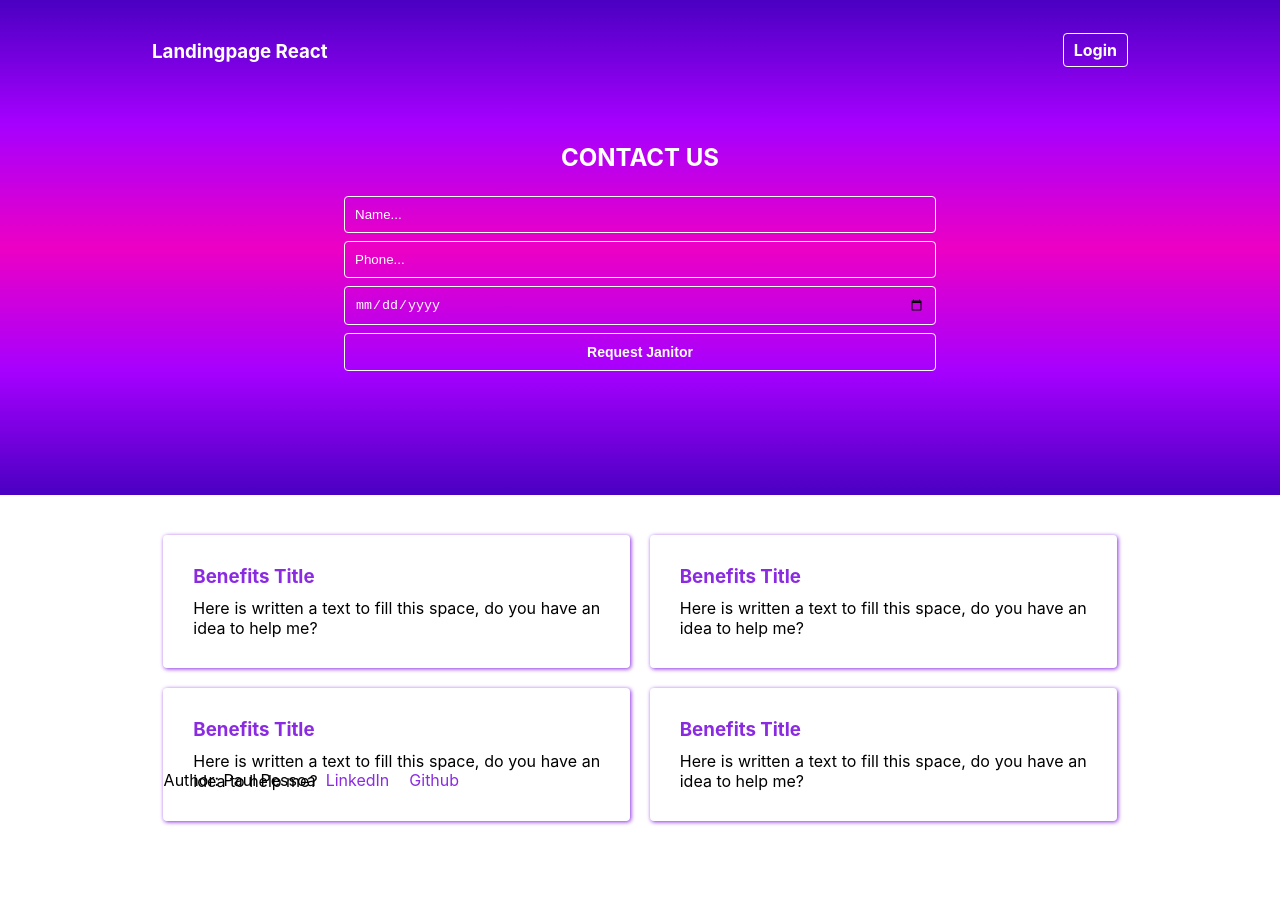
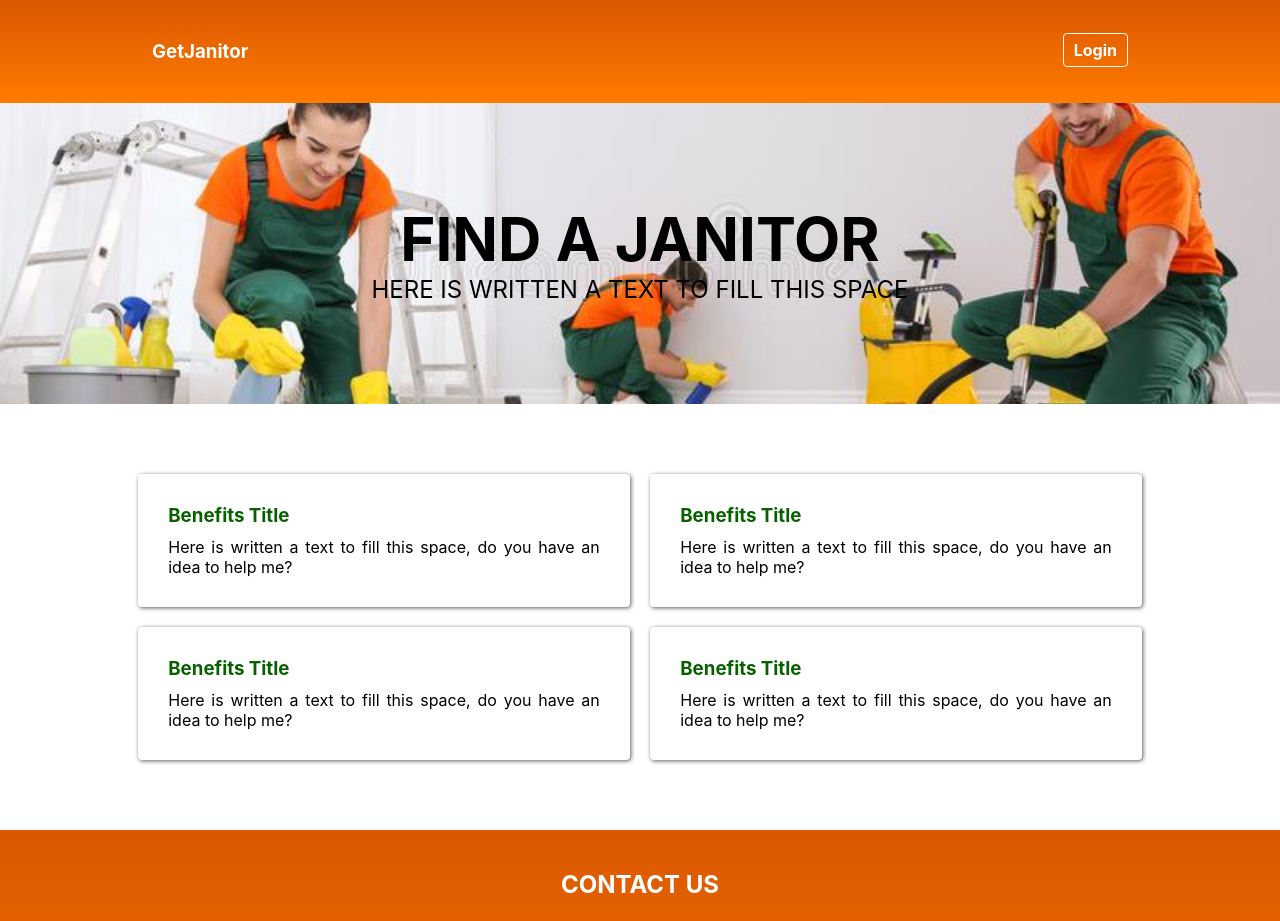
Before and after one commit to paulpessoa/getajanitor, a React (Create React App) app: page / in a window 1280 px wide. Shown: the top 921 px of the page. Before the commit the page ends 831 px from the top, so only its background shows below. Built offline with nearby package versions, Linux system fonts and the light colour scheme.

Commit message:
redefinmindo sessoes

```diff
--- a/public/index.html
+++ b/public/index.html
@@ -24,7 +24,7 @@
       work correctly both with client-side routing and a non-root public URL.
       Learn how to configure a non-root public URL by running `npm run build`.
     -->
-    <title>Landingpage React</title>
+    <title>GetJanitor</title>
   </head>
   <body>
     <noscript>You need to enable JavaScript to run this app.</noscript>
--- a/src/App.css
+++ b/src/App.css
@@ -4,6 +4,7 @@
   box-sizing: border-box;
   padding: 0;
   margin: 0;
+  /*box-shadow: 1px 1px 1px 1px red;*/
 }
 .center {
   max-width: 1024px;
@@ -13,7 +14,7 @@
 .main {
   padding: 40px;
   width: 100%;
-  background-image: linear-gradient(to  bottom,   #4b00c2, #a600ff,  #ed00c4, #a600ff,  #4b00c2);
+  background-image: linear-gradient(to  bottom, #da5700, #ff7b00);
 }
 
 
@@ -39,12 +40,65 @@
 
 .menu a:hover {
   background-color: #fff;
-  color: blueviolet ;
+  color: #da5700 ;
+}
+
+.banner {
+  background-image: url('./janitors.jpg');
+  background-size: cover;
+  background-repeat: no-repeat;
+  background-position: center center;
+}
+
+.banner .center{
+  padding: 100px;
+  text-align: center;
+}
+
+.banner .center h1{
+  font-size: 60px;
+  text-transform: uppercase;
+}
+
+.banner .center p{
+  font-size: 24px;
+  text-transform: uppercase;
+}
+
+.benefits {
+  padding: 60px 0px;
+  display: flex;
+  flex-direction: row;
+  flex-wrap: wrap;
+  justify-content: space-around;
+}
+
+.content-single {
+  border-radius: 4px;
+  max-width: 48%;
+  padding: 30px;
+  margin: 10px 0px;
+  box-shadow: 1px 1px 4px #5c5c5c;
+}
+
+.content-single:hover {
+   box-shadow: 1px 1px 10px #086100;
+   transform: scale(1.01);
+}
+
+.content-single h3{
+  text-align: justify;
+  color: #086100;
+  margin-bottom: 10px;
+}
+
+.content-single p{
+  text-align: justify;
 }
 
 
 .form {
-  margin: 80px auto;
+  margin: 0px auto;
   width: 100%;
   max-width: 600px;
   text-align: center;
@@ -64,7 +118,7 @@
 .items-form input {
   padding: 10px;
   margin: 4px;
-  background-color: blueviolet;
+  background-color: #da5700;
   color: #fff;
   border: 1px solid #fff;
   border-radius: 4px;
@@ -82,55 +136,21 @@ input[type='submit'] {
 
 input[type='submit']:hover {
   background-color: #fff;
-  color: blueviolet;
+  color: #da5700;
   cursor: pointer;
 }
 
-
-
-
-
-.benefits {
-  margin-top: 30px;
-  display: flex;
-  flex-direction: row;
-  flex-wrap: wrap;
-  justify-content: space-around;
+.footer {
+  margin: 10px auto;
+  bottom: 0;
 }
 
-.content-single {
-  min-width: 350px;
-  border-radius: 4px;
-  max-width: 48%;
-  padding: 30px;
-  margin: 10px 0px;
-  box-shadow: 1px 1px 4px blueviolet;
+.author {
+  display: flex;
+  justify-content: center;
 }
-
-.content-single:hover {
-   box-shadow: 1px 1px 10px blueviolet;
-}
-
-.content-single h3{
-  text-align: justify;
-  color: blueviolet;
-  margin-bottom: 10px;
-}
-
-.content-single p{
-  text-align: justify;
-}
-
-
-.footer {
-  display: flex;
-  position: fixed;
-  bottom: 0px;
-  margin: 10px;
-}
-
 .footer a{
   text-decoration: none;
   margin: 0px 10px;
-  color: blueviolet;
+  color: #da5700;
 }
--- a/src/App.js
+++ b/src/App.js
@@ -1,13 +1,17 @@
 import './App.css';
-import Content from './Conteudo';
+import Header from './Header';
+import Form from './Form';
+import Content from './Content';
+import Benefits from './Benefits';
 import Footer from './Footer';
-import Main from './Main';
 
 function App() {
   return (
       <div className='App'>
-          <Main />
-          <Content/>
+          <Header />
+          <Content />
+          <Benefits/>
+          <Form />
           <Footer />
       </div>
   );
--- a/src/Conteudo.js
+++ b/src/Benefits.js
@@ -1,4 +1,4 @@
-function Content () {
+function Benefits () {
     return (
         <div className="content">
             <div className="center benefits">
@@ -24,4 +24,5 @@ function Content () {
     );
 }
 
-export default Content;
+
+export default Benefits;
--- /dev/null
+++ b/src/Content.js
@@ -0,0 +1,13 @@
+function Content () {
+
+return (
+    <div className="content banner">
+        <div className="center">
+                <h1>Find a Janitor</h1>
+                <p>Here is written a text to fill this space</p>
+        </div>
+    </div>
+);
+}
+
+export default Content;
--- a/src/Footer.js
+++ b/src/Footer.js
@@ -2,9 +2,11 @@ function Footer () {
     return (
         <div className="center">
         <footer className="footer">
-            <p>Author: Paul Pessoa</p>
-            <a href="https://www.linkedin.com/in/paulmspessoa"> LinkedIn</a>
-            <a href="https://github.com/paulpessoa"> Github</a>
+            <div className="author">
+                <p>Author: Paul Pessoa</p>
+                <a href="https://www.linkedin.com/in/paulmspessoa"> LinkedIn</a>
+                <a href="https://github.com/paulpessoa"> Github</a>
+            </div>
         </footer>
       </div>
 
--- /dev/null
+++ b/src/Form.js
@@ -0,0 +1,21 @@
+function Form() {
+    return (
+      <div className="main">
+        <div className="center">
+            <div className="form">
+                <form>
+                <h2>Contact us</h2>
+                <div className="items-form">
+                    <input type="text" placeholder="Name..." />
+                    <input type="tel" placeholder="Phone..." required />
+                    <input type="date" required />
+                    <input type="submit" value="Request Janitor" />
+                </div>
+                </form>
+            </div>
+        </div>
+      </div>
+    );
+  }
+
+  export default Form;
--- /dev/null
+++ b/src/Header.js
@@ -0,0 +1,19 @@
+function Header() {
+  return (
+    <div className="main">
+      <div className="center">
+        <div className="menu">
+          <div className="logo">
+            <h3>GetJanitor</h3>
+          </div>
+          <div className="item-menu">
+            <a href="/">Login</a>
+          </div>
+        </div>
+
+      </div>
+    </div>
+  );
+}
+
+export default Header;
--- a/src/Main.js
+++ /dev/null
@@ -1,31 +0,0 @@
-function Main() {
-  return (
-    <div className="main">
-      <div className="center">
-        <div className="menu">
-          <div className="logo">
-            <h3>Landingpage React</h3>
-          </div>
-          <div className="item-menu">
-            <a href="#">Login</a>
-          </div>
-        </div>
-
-        <div className="form">
-          <form>
-            <h2>Contact us</h2>
-            <div className="items-form">
-              <input type="text" placeholder="Name..." />
-              <input type="tel" placeholder="Phone..." required />
-              <input type="date" required />
-              <input type="submit" value="Request Janitor" />
-            </div>
-          </form>
-        </div>
-      </div>
-
-    </div>
-  );
-}
-
-export default Main;
```
Also changed, not shown: src/janitors.jpg (added).
